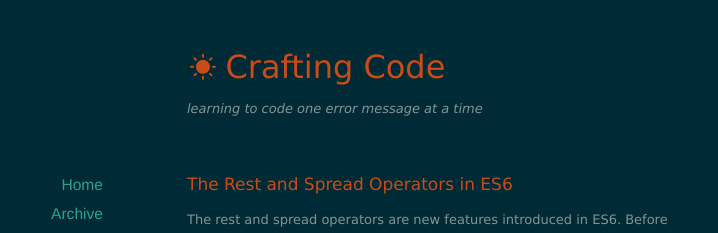
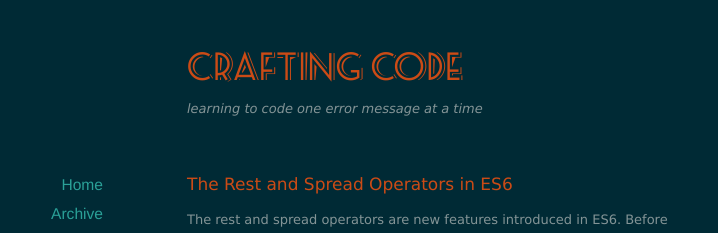
Before and after one commit to kallaugher/kallaugher.github.io, a Jekyll site: the page built from index.html, in a window 1280 px wide. Shown: the top 233 px of the page, without its empty margins (203-921 px from the left). Built offline with Jekyll 4.4.1, drawn with Linux system fonts in a browser that asks for light colours; nearby versions of some CDN libraries; the list of posts is cut into pages by our own code.

Commit message:
change header font :

```diff
--- a/_layouts/default.html
+++ b/_layouts/default.html
@@ -20,7 +20,7 @@
 
 
   <header id="header">
-    <h1 id="logo-header"><a href="/"><i class="icon-sun"></i><span id="logo-header">{{ site.name }}</span></a></h1>
+    <h1 id="logo-header"><a href="/">{{ site.name }}</a></h1>
     <p><i>{{ site.description }}</i></p>
   </header>
 
--- a/assets/css/style.css
+++ b/assets/css/style.css
@@ -292,9 +292,8 @@ img.center {
          url('../fonts/SEASRN__-webfont.svg#seasideresortnfregular') format('svg');
     font-weight: normal;
     font-style: normal;
-
 }
 
-.logo-header {
+#logo-header {
 	font-family: 'seasideresortnfregular';
 }
```
Also changed, not shown: 10 other files.
